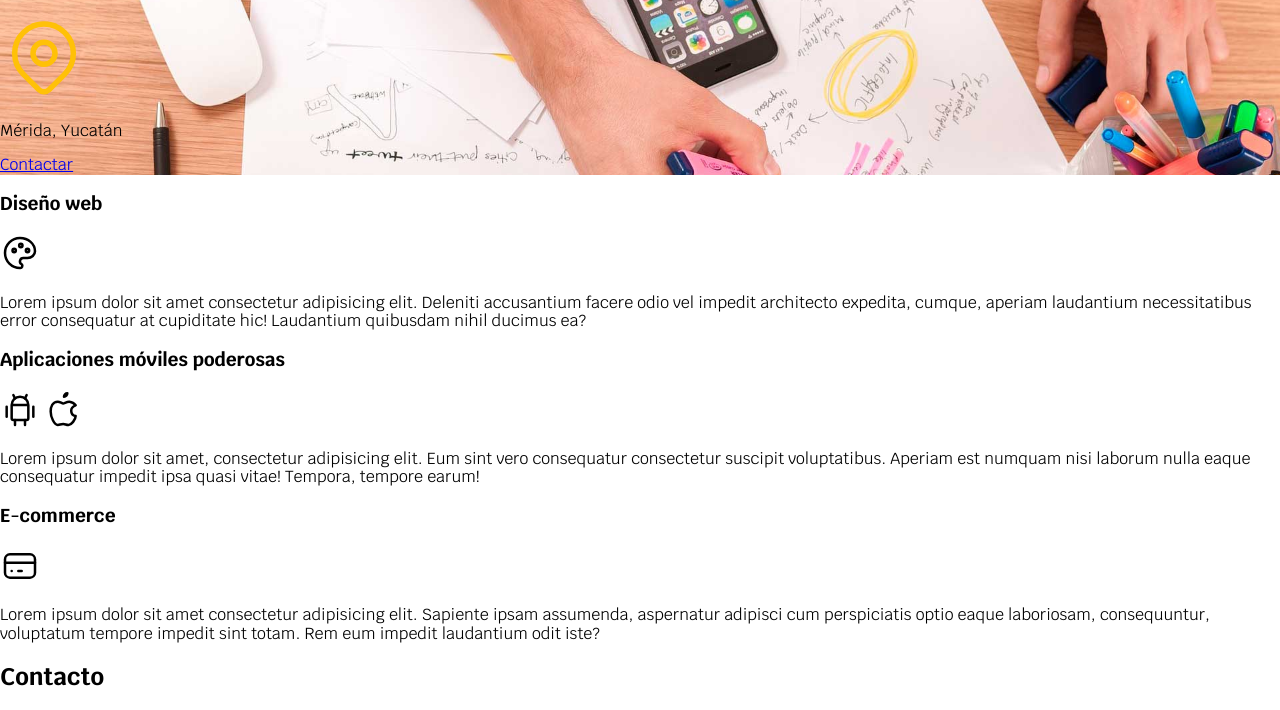
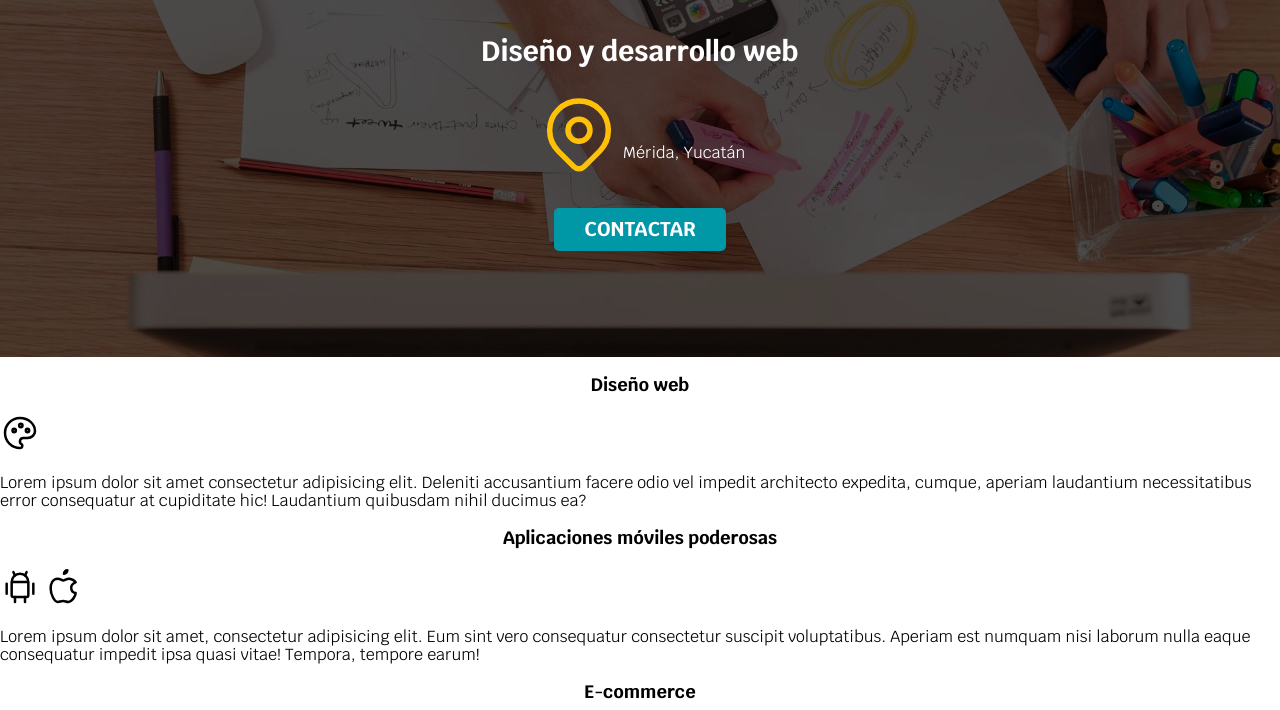
Before and after one commit to LeoOrtizV/developer_page_7SA, a plain HTML site: page index.html in a window 1280 px wide. Shown: the part 231-941 px from the top of the page. Drawn offline with Linux system fonts and the light colour scheme.

Commit message:
Hero section finished

```diff
--- a/css/styles.css
+++ b/css/styles.css
@@ -12,6 +12,31 @@ html{
     /* Conversión para web */
     font-size: 62.5%;
     font-family: Krub, Helvetica, sans-serif;
+    /*Hack para el modelo de caja */
+    box-sizing: border-box;
+}
+*,*::before, *::after{
+    /*hack para modelo de caja */
+    box-sizing: inherit;
+}
+/*Tipografia*/
+
+h1{
+    font-size: 3.8rem;
+}
+
+h2{
+    font-size: 2.8rem;
+}
+
+h3{
+    font-size: 1.8rem;
+}
+
+h1,
+h2,
+h3{
+    text-align: center;
 }
 body{
     /* 16 px es el estandar  para navegadores */
@@ -89,6 +114,56 @@ body{
     background-repeat: no-repeat;
     /* Cover cubre la imagen con todo el tamaño posible */
     background-size: cover;
-    /*position: relative;
-    background-position: center;*/
+    position: relative; /*Manipular la posicion, el padre siempre debe ser relative */
+    height: 450px; /*Altura del elemento hero */
 }
+
+.contenido-hero{
+    /*El hijo debe ser siempre absolute */
+    position: absolute;
+    background-color: rgba(0,0,0,0.7);
+    width: 100%;
+    height: 100%;
+    /*Alinear vertical y horizontalmente */
+    display: flex;
+    flex-direction: column;
+    align-items: center;
+    justify-content: center;
+}
+
+.contenido-hero p,
+.contenido-hero h2{
+    color: var(--white);
+}
+
+.ubicacion{
+    display: flex;
+    align-items: flex-end;
+}
+
+.boton {
+    background-color: var(--secun);
+    color: var(--white);
+    padding: 1rem 3rem;
+    margin-top: 3rem;
+    /*Tamaño de letra */
+    font-size: 2rem;
+    /*Quitar subrayado*/
+    text-decoration: none;
+    /*Convertir en mayus*/
+    text-transform: uppercase;
+    /*Negritas*/
+    font-weight: bold;
+    /*Redondear*/
+    border-radius: .5rem;
+    /*Ancho del botón*/
+    width: 90%;
+    /*Alinear el texto al centro*/
+    text-align: center;
+}
+
+@media (min-width: 768px){
+    .boton{
+        width: auto;
+    }
+}
--- a/index.html
+++ b/index.html
@@ -36,12 +36,14 @@
 
     <section class="hero">
         <div class="contenido-hero">
-            <h2 class="titulo">Diseño y desarrollo web</h2>
-            <svg xmlns="http://www.w3.org/2000/svg" viewBox="0 0 24 24" fill="none" stroke="#ffc107" stroke-linecap="round" stroke-linejoin="round" width="88" height="88" stroke-width="1.5">
-                <path d="M9 11a3 3 0 1 0 6 0a3 3 0 0 0 -6 0"></path> <path d="M17.657 16.657l-4.243 4.243a2 2 0 0 1 -2.827 0l-4.244 -4.243a8 8 0 1 1 11.314 0z"></path>
-            </svg>
-            <p>Mérida, Yucatán</p>
-            <a href="#">Contactar</a>
+            <h2>Diseño y desarrollo web</h2>
+            <div class="ubicacion">
+                <svg xmlns="http://www.w3.org/2000/svg" viewBox="0 0 24 24" fill="none" stroke="#ffc107" stroke-linecap="round" stroke-linejoin="round" width="88" height="88" stroke-width="1.5">
+                    <path d="M9 11a3 3 0 1 0 6 0a3 3 0 0 0 -6 0"></path> <path d="M17.657 16.657l-4.243 4.243a2 2 0 0 1 -2.827 0l-4.244 -4.243a8 8 0 1 1 11.314 0z"></path>
+                </svg>
+                <p>Mérida, Yucatán</p>
+            </div>
+            <a href="#" class="boton">Contactar</a>
         </div>
     </section>
 
```
